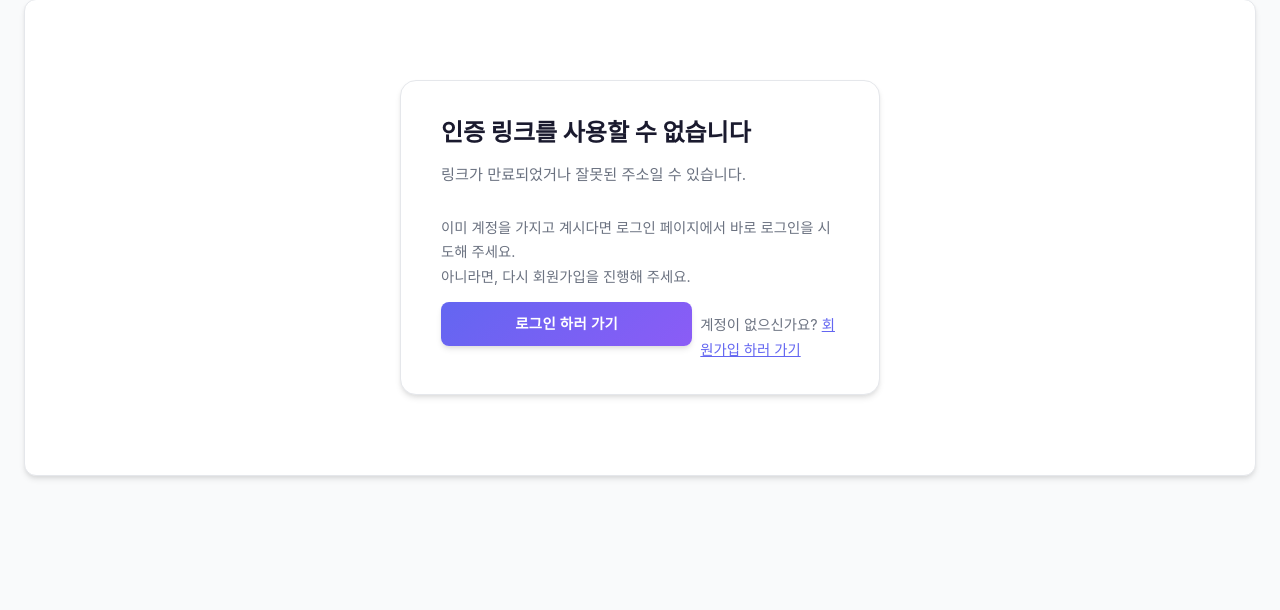
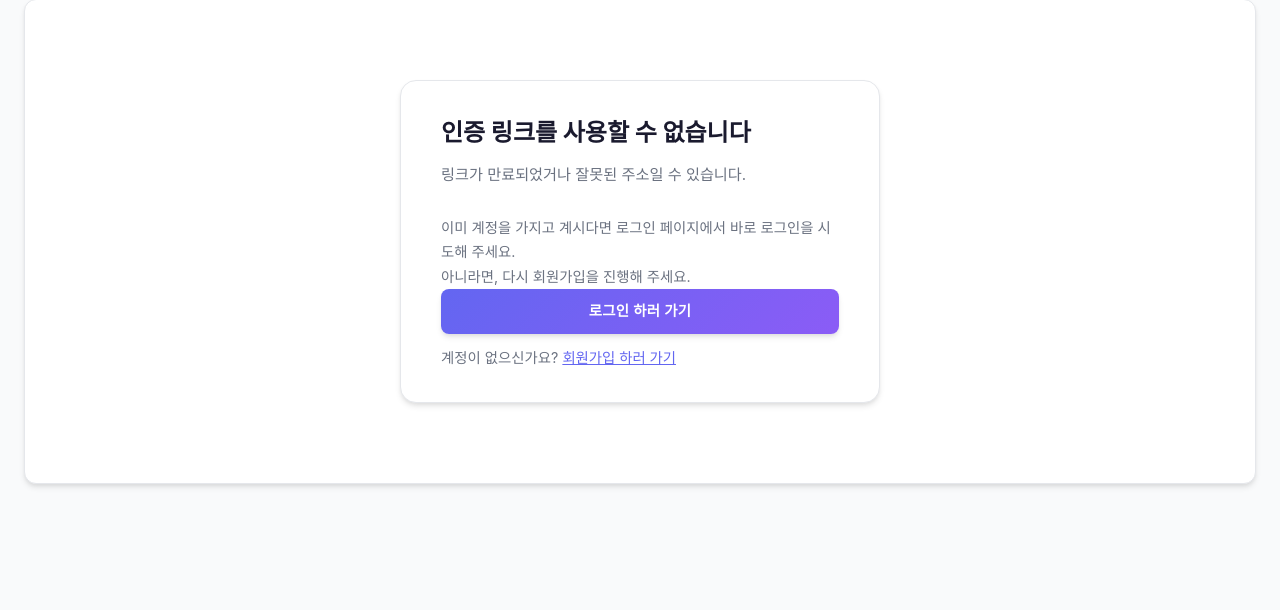
Before and after one commit to haroogram/anonymous_project, a Django app: page /auth/activate/1/1/ in a window 1280 px wide. Shown: the part 171-781 px from the top of the page. Run offline with Django 5.2, Linux system fonts and the light colour scheme; data that the repository does not hold is empty; parts of the project's set-up code (start-up, migrations or seed data) failed here and were passed over.

Commit message:
etc: 이메일 인증 토큰 만료 페이지 css 수정

```diff
--- a/static/css/style.css
+++ b/static/css/style.css
@@ -417,6 +417,27 @@ body {
 
 .auth-extra .muted {
     font-size: 0.85rem;
+}
+
+/* auth-page 내 인증 버튼 영역
+   - 헤더용 `.auth-actions` 전역 스타일(display:flex)이 인증 페이지의 `.auth-actions`에도 적용되는 것을 방지
+   - activation_invalid.html 등에서 버튼/링크 배치가 틀어지는 문제 해결 */
+.auth-page .auth-actions {
+    display: flex;
+    flex-direction: column;
+    align-items: stretch;
+    gap: 0.75rem;
+}
+.auth-page .auth-actions .auth-submit {
+    width: 100%;
+    margin: 0 !important;
+    margin-bottom: 0 !important;
+    display: inline-flex;
+    justify-content: center;
+    text-align: center;
+}
+.auth-page .auth-switch {
+    margin: 0 !important;
 }
 
 /* Django messages → 화면 하단 오른쪽 고정 토스트 (main.js) */
```
